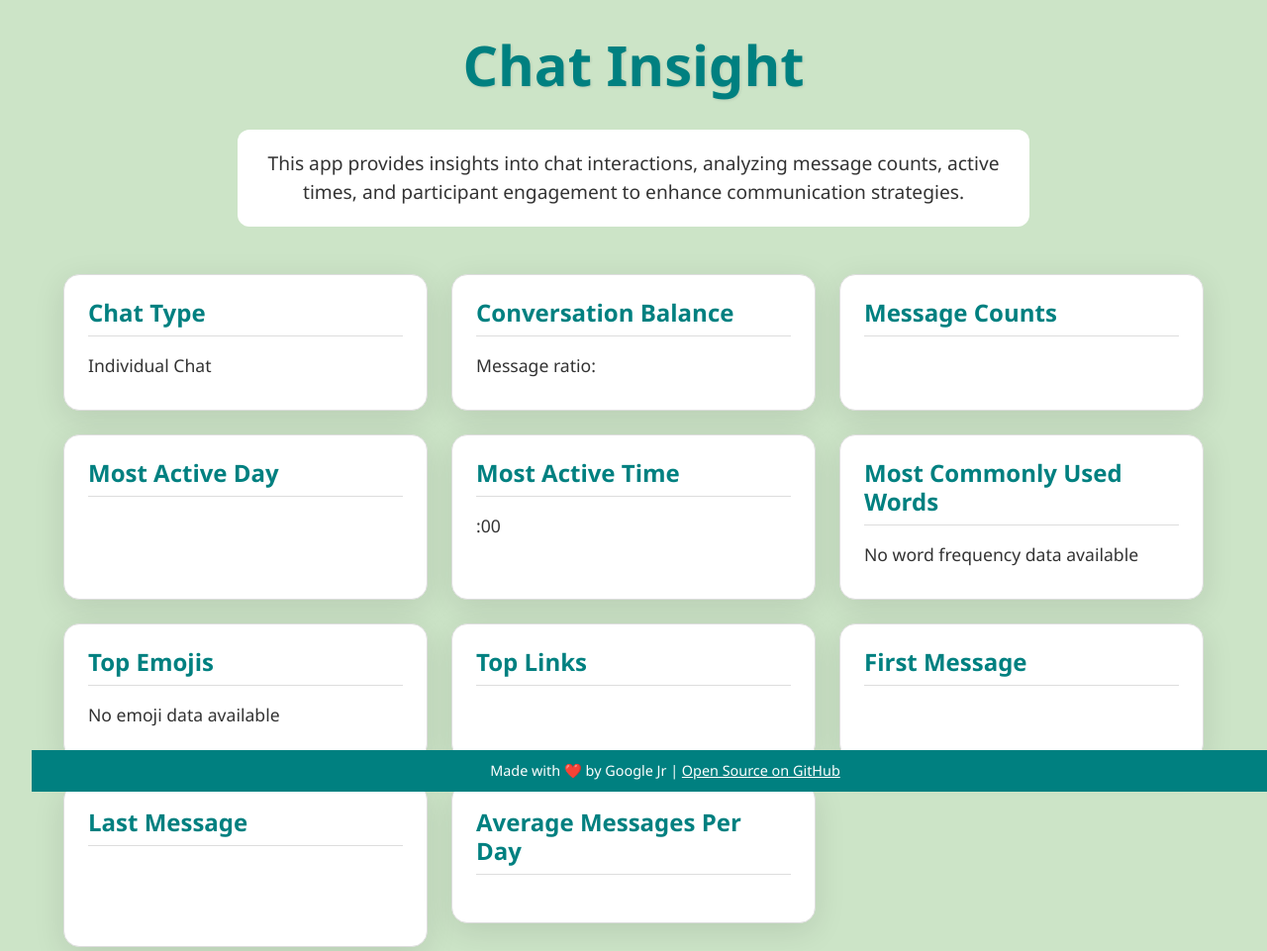
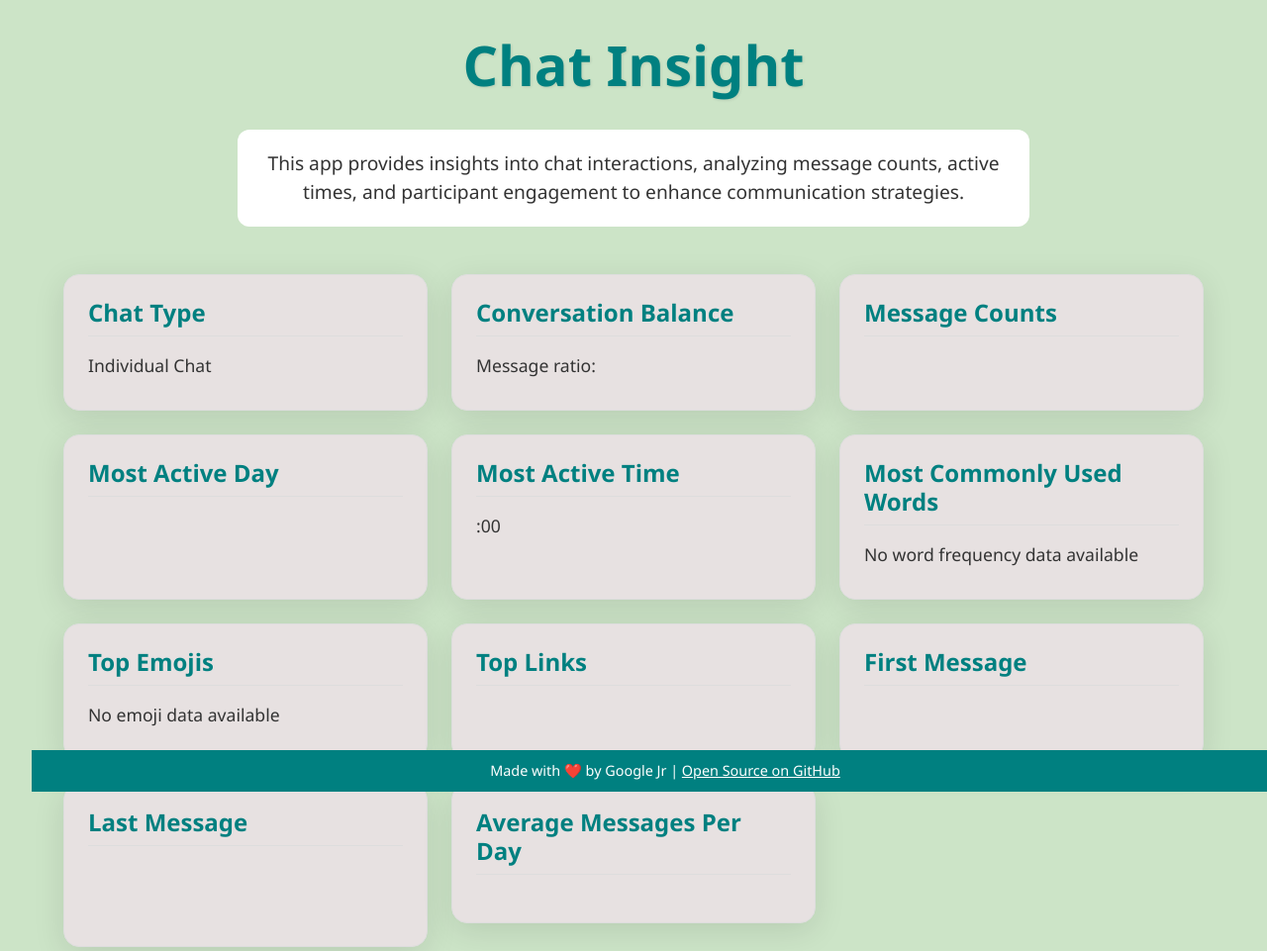
Before and after one commit to xeroxzen/chat-insight, a FastAPI app: template templates/results.html in a window 1280 px wide. Shown: the top 961 px of the page at 99% size. Run offline with FastAPI, Linux system fonts and the light colour scheme; the template is opened without the code that fills it, so the values that code supplies are empty; some libraries are stand-ins or nearby versions.

Commit message:
style: Adjust card background color to light gray (#e7e1e1)

```diff
--- a/templates/results.html
+++ b/templates/results.html
@@ -52,7 +52,7 @@
       }
 
       .card {
-        background: #fff;
+        background: #e7e1e1;
         backdrop-filter: blur(10px);
         -webkit-backdrop-filter: blur(10px);
         border: 1px solid #ddd;
```
